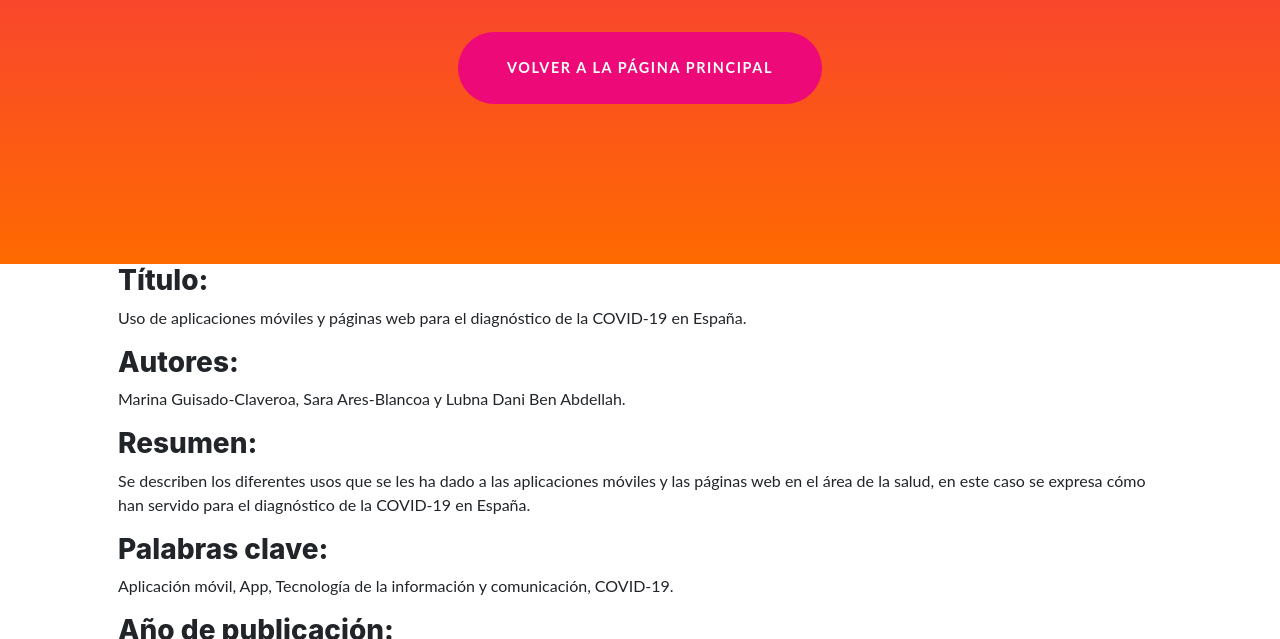
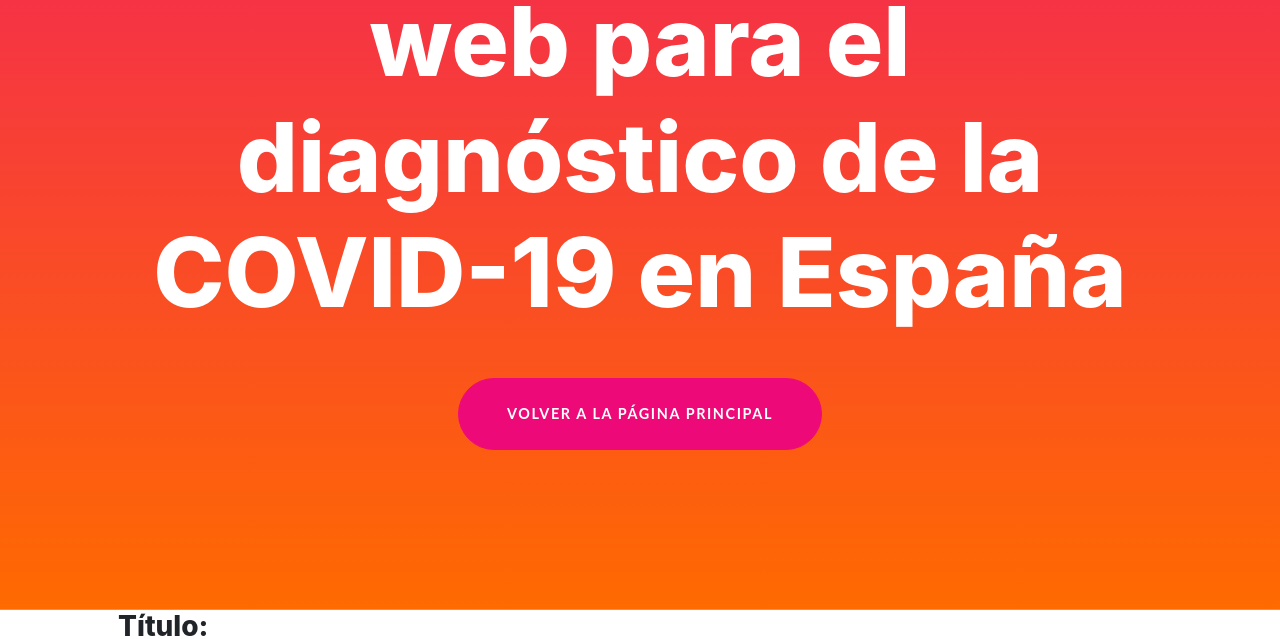
Before and after one commit to AlejandraBenavidez05/taller2ntd, a plain HTML site: page articulo1.html in a window 1280 px wide. Shown: the part 461-1100 px from the top of the page. Drawn offline with Linux system fonts and the light colour scheme.

Commit message:
Titulo página artículo1
Se cambia el titulo a la pagina del artículo 1

```diff
--- a/articulo1.html
+++ b/articulo1.html
@@ -11,7 +11,7 @@
     <header class="masthead text-center text-white">
         <div class="masthead-content">
             <div class="container px-5">
-                <h1 class="masthead-heading mb-0">Ficha Técnica del Artículo 1</h1>
+                <h1 class="masthead-heading mb-0">Uso de aplicaciones móviles y páginas web para el diagnóstico de la COVID-19 en España</h1>
                 <a class="btn btn-primary btn-xl rounded-pill mt-5" href="index.html">Volver a la Página Principal</a>
             </div>
         </div>
```
